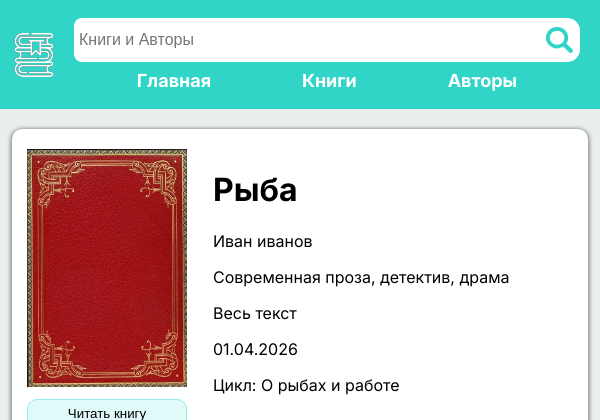
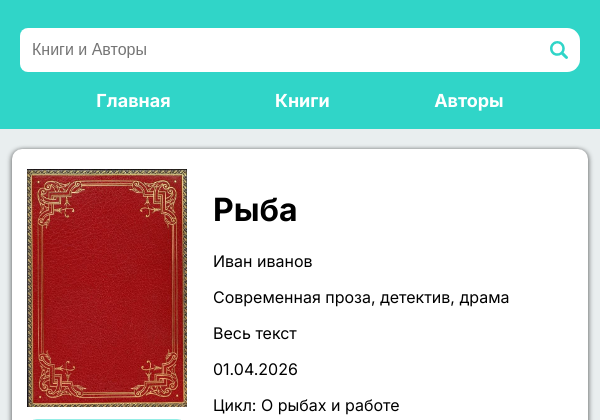
Before and after one commit to firecx/library-catalog, a PHP site: page /book-page.html in a window 600 px wide. Shown: the top 420 px of the page. Run offline with PHP 8.4, Linux system fonts and the light colour scheme.

Commit message:
из2
Co-authored-by: Copilot <copilot@github.com>

```diff
--- a/frontend/css/book-style.css
+++ b/frontend/css/book-style.css
@@ -85,7 +85,7 @@ header {
     align-items: center;
     justify-content: flex-end;
     padding: 0 1.25rem;
-    height: auto;
+    height: calc(var(--header-height));
     align-self: center;
 }
 
@@ -98,10 +98,13 @@ header {
     border-bottom-left-radius: 0.8rem;
     border: none;
     outline: none;
-    padding: 0 5px;
+    padding: 0 0.75rem;
     text-align: left;
     box-sizing: border-box;
-    display: block;
+    display: inline-flex;
+    align-items: center;
+    line-height: 1;
+    vertical-align: middle;
 }
 
 input[type="search"]::-webkit-search-cancel-button {
@@ -115,16 +118,19 @@ input[type="search"]::-webkit-search-cancel-button {
     border-bottom-right-radius: 0.8rem;
     border: none;
     background-color: #FFFFFF;
-    display: flex;
+    display: inline-flex;
     align-items: center;
     justify-content: center;
     box-sizing: border-box;
+    vertical-align: middle;
 }
 
 .search-button-img {
     display: block;
-    width: 90%;
-    height: 90%;
+    width: 60%;
+    height: 60%;
+    max-width: 100%;
+    max-height: 100%;
     object-fit: contain;
 }
 
@@ -422,11 +428,25 @@ footer {
         align-items: center;
         justify-content: flex-end;
         padding: 0 1rem;
+        height: calc(var(--header-height));
     }
 
     .search-field-input {
         height: calc(var(--header-height) - 20px);
         max-width: 420px;
+        display: inline-flex;
+        align-items: center;
+        box-sizing: border-box;
+    }
+
+    .search-button {
+        width: calc(var(--header-height) - 20px);
+        height: calc(var(--header-height) - 20px);
+        box-sizing: border-box;
+        display: inline-flex;
+        align-items: center;
+        justify-content: center;
+        vertical-align: middle;
     }
 
     main {
@@ -455,6 +475,10 @@ footer {
     header {
         height: auto;
         padding: 8px 12px;
+    }
+
+    .logo-image {
+        display: none;
     }
 
     .interactive-line {
```
